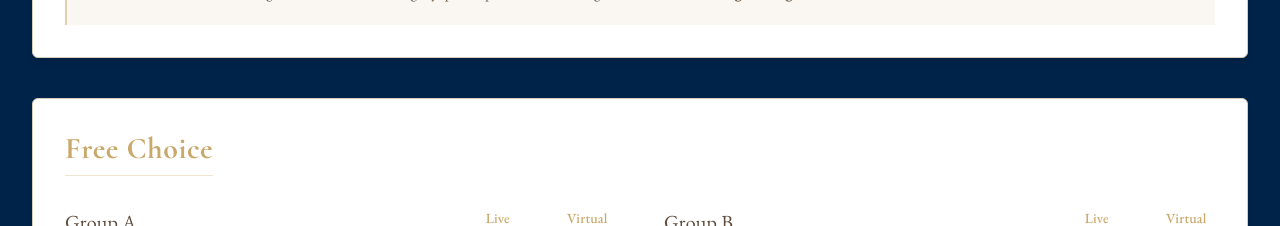
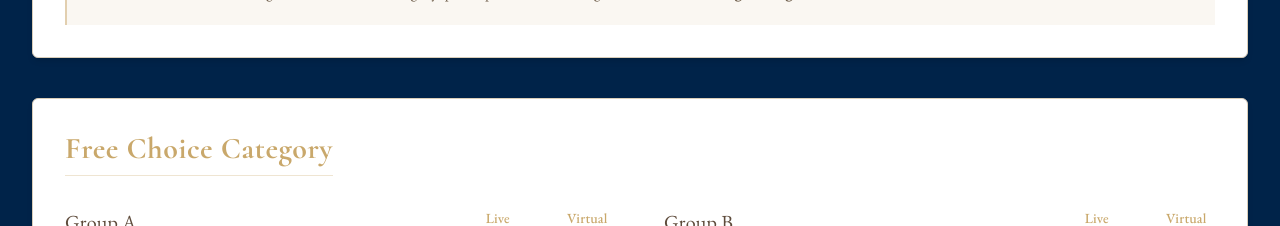
Before and after one commit to greekrode/sivpc, a React (Vite) app: page /events in a window 1280 px wide. Shown: the part 5040-5266 px from the top of the page. Built offline with nearby package versions, Linux system fonts and the light colour scheme.

Commit message:
Update free choice

```diff
--- a/src/components/Categories/Categories.tsx
+++ b/src/components/Categories/Categories.tsx
@@ -1,6 +1,10 @@
 import { motion } from "framer-motion";
 import { useEffect, useState } from "react";
-import { examCategories, openCategories, periodCategories } from "./types";
+import {
+  examCategories,
+  freeChoiceCategories,
+  periodCategories,
+} from "./types";
 
 const Categories = () => {
   const [isSticky, setIsSticky] = useState(false);
@@ -286,7 +290,7 @@ const Categories = () => {
             transition={{ duration: 0.5 }}
             className="inline-block text-3xl font-bold text-[#c9a86b] border-b border-[#c9a86b]/30 pb-2 mb-8"
           >
-            Free Choice
+            Free Choice Category
           </motion.h4>
 
           <motion.div
@@ -296,7 +300,7 @@ const Categories = () => {
             className="space-y-6"
           >
             <div className="grid md:grid-cols-2 gap-x-12 gap-y-8">
-              {openCategories.map((category, index) => (
+              {freeChoiceCategories.map((category, index) => (
                 <motion.div
                   key={index}
                   initial={{ opacity: 0, y: 10 }}
--- a/src/components/Categories/types.ts
+++ b/src/components/Categories/types.ts
@@ -22,7 +22,7 @@ export interface ExamCategory {
   virtual_price: string;
 }
 
-export interface OpenCategory {
+export interface FreeChoiceCategory {
   group: string;
   age: string;
   duration: string;
@@ -262,7 +262,7 @@ export const examCategories: ExamCategory[] = [
   },
 ];
 
-export const openCategories: OpenCategory[] = [
+export const freeChoiceCategories: FreeChoiceCategory[] = [
   {
     group: "Group A",
     age: "6 years old and below",
--- a/src/components/EventCard.tsx
+++ b/src/components/EventCard.tsx
@@ -3,7 +3,7 @@ import { Clock, MapPin, Megaphone, PartyPopper, Piano } from "lucide-react";
 import { useEffect, useState } from "react";
 import RegistrationModal from "./RegistrationModal";
 import RulesModal from "./Rules/RulesModal";
-import { periodCategories, examCategories, openCategories } from "./Categories/types";
+import { periodCategories, examCategories, freeChoiceCategories } from "./Categories/types";
 
 interface SubCategory {
   id: number;
@@ -84,7 +84,7 @@ const EventCard = ({
     });
 
     // Add open categories (Free Choice)
-    const openSubCategories: SubCategory[] = openCategories.map((open) => ({
+    const openSubCategories: SubCategory[] = freeChoiceCategories.map((open) => ({
       id: subCategoryId++,
       name: open.group,
       ageRequirement: open.age,
```
